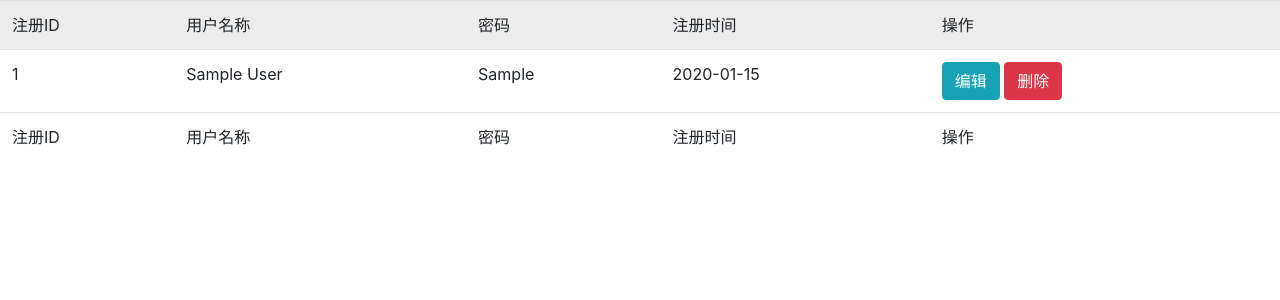
After one commit to jiaogui/python, a Django app: page /h5/userLists in a window 1280 px wide. The commit adds this page. Shown: the top 300 px of the page. Run offline with Django 3.2, Linux system fonts and the light colour scheme; tables that the repository leaves empty hold one stand-in row (values such as "Sample post"); some libraries are stand-ins or nearby versions.

Commit message:
重定向，添加数据库，查询，展示数据

```diff
--- a/dj/dj/settings.py
+++ b/dj/dj/settings.py
@@ -61,7 +61,7 @@ TEMPLATES = [
         'BACKEND': 'django.template.backends.django.DjangoTemplates',
         # html界面
         'DIRS': [
-            BASE_DIR+"/templates",
+            BASE_DIR+"/h5/templates",
         ],
         'APP_DIRS': True,
         'OPTIONS': {
--- a/dj/dj/urls.py
+++ b/dj/dj/urls.py
@@ -17,6 +17,6 @@ from django.contrib import admin
 from django.urls import path, include
 
 urlpatterns = [
-    path('h5/', include('h5.urls')),
+    path('h5/', include('h5.urls',namespace='html5')),
     path('admin/', admin.site.urls),
 ]
--- a/dj/h5/admin.py
+++ b/dj/h5/admin.py
@@ -2,6 +2,6 @@ from django.contrib import admin
 
 # Register your models here.
 
-from .models import User
+from .models import user
 
-admin.site.register(User)
+admin.site.register(user)
--- a/dj/h5/models.py
+++ b/dj/h5/models.py
@@ -1,9 +1,6 @@
 from django.db import models
-
 # Create your models here.
-class User(models.Model):
-    name = models.CharField(max_length=32)
-    token = models.CharField(max_length=64)
-    password = models.CharField(max_length=64)
-    def __str__(self):
-    	return self.name
+class user(models.Model):
+	name = models.CharField( max_length=20)
+	token = models.CharField( max_length=20)
+	createTime = models.CharField( max_length=20)
--- /dev/null
+++ b/dj/h5/templates/userList.html
@@ -0,0 +1,45 @@
+<!doctype html>
+<html lang="en">
+  <head>
+    <meta charset="utf-8">
+    <meta name="viewport" content="width=device-width, initial-scale=1, shrink-to-fit=no">
+    <link rel="stylesheet" href="https://cdn.bootcss.com/bootstrap/4.0.0/css/bootstrap.min.css" integrity="sha384-Gn5384xqQ1aoWXA+058RXPxPg6fy4IWvTNh0E263XmFcJlSAwiGgFAW/dAiS6JXm" crossorigin="anonymous">
+    <title>用户列表</title>
+  </head>
+  <body>
+      <center>
+      	<table class="table table-hover">
+		<tr>
+			<td class="active">注册ID</td>
+			<td class="success">用户名称</td>
+			<td class="warning">密码</td>
+			<td class="danger">注册时间</td>
+			<td class="info">操作</td>
+		</tr>
+		{% for value in list%}
+		<tr>
+			<td class="active">{{ value.id }}</td>
+			<td class="success">{{ value.name }}</td>
+			<td class="warning">{{ value.token }}</td>
+			<td class="danger">{{ value.createTime }}</td>
+			<td class="info">
+				<button type="button" class="btn btn-info">编辑</button>
+				<button type="button" class="btn btn-danger">删除</button>
+			</td>
+		</tr>
+		{% endfor %}
+
+		<tr>
+			<td class="active">注册ID</td>
+			<td class="success">用户名称</td>
+			<td class="warning">密码</td>
+			<td class="danger">注册时间</td>
+			<td class="info">操作</td>
+		</tr>
+		</table>
+      </center>
+  </body>
+    <script src="https://cdn.bootcss.com/jquery/3.2.1/jquery.slim.min.js" integrity="sha384-KJ3o2DKtIkvYIK3UENzmM7KCkRr/rE9/Qpg6aAZGJwFDMVNA/GpGFF93hXpG5KkN" crossorigin="anonymous"></script>
+    <script src="https://cdn.bootcss.com/popper.js/1.12.9/umd/popper.min.js" integrity="sha384-ApNbgh9B+Y1QKtv3Rn7W3mgPxhU9K/ScQsAP7hUibX39j7fakFPskvXusvfa0b4Q" crossorigin="anonymous"></script>
+    <script src="https://cdn.bootcss.com/bootstrap/4.0.0/js/bootstrap.min.js" integrity="sha384-JZR6Spejh4U02d8jOt6vLEHfe/JQGiRRSQQxSfFWpi1MquVdAyjUar5+76PVCmYl" crossorigin="anonymous"></script>
+</html>
--- a/dj/h5/urls.py
+++ b/dj/h5/urls.py
@@ -2,7 +2,10 @@ from django.urls import path, include
 
 import h5.views
 
+app_name = 'html5'
+
 urlpatterns = [
     path('index', h5.views.index),
+    path('userLists', h5.views.userLists, name='userLists'),
     path('indexCreate', h5.views.indexCreate),
 ]
--- a/dj/h5/views.py
+++ b/dj/h5/views.py
@@ -1,7 +1,7 @@
 # _*_coding:utf-8_*_
-from django.shortcuts import render
-
+from h5 import models
 from django.http import HttpResponse
+from django.shortcuts import render, redirect, reverse
 
 # Create your views here.
 
@@ -9,4 +9,11 @@ def index(request):
 	return render(request , 'index.html')
 
 def indexCreate(request):
-	return HttpResponse(request.POST.get('username'))
+	name = request.POST.get('username')
+	token = request.POST.get('password')
+	user = models.user.objects
+	user.create(name=name, token=token, createTime='1234567890').save()
+	return redirect(reverse("html5:userLists"))
+def userLists(request):
+	user = models.user.objects
+	return render(request, 'userList.html', {'list':user.all()})
```
Also changed, not shown: dj/h5/templates/index.html (renamed from dj/templates/index.html, +5 -5 lines), README.md, dj/h5/migrations/0001_initial.py (added).
